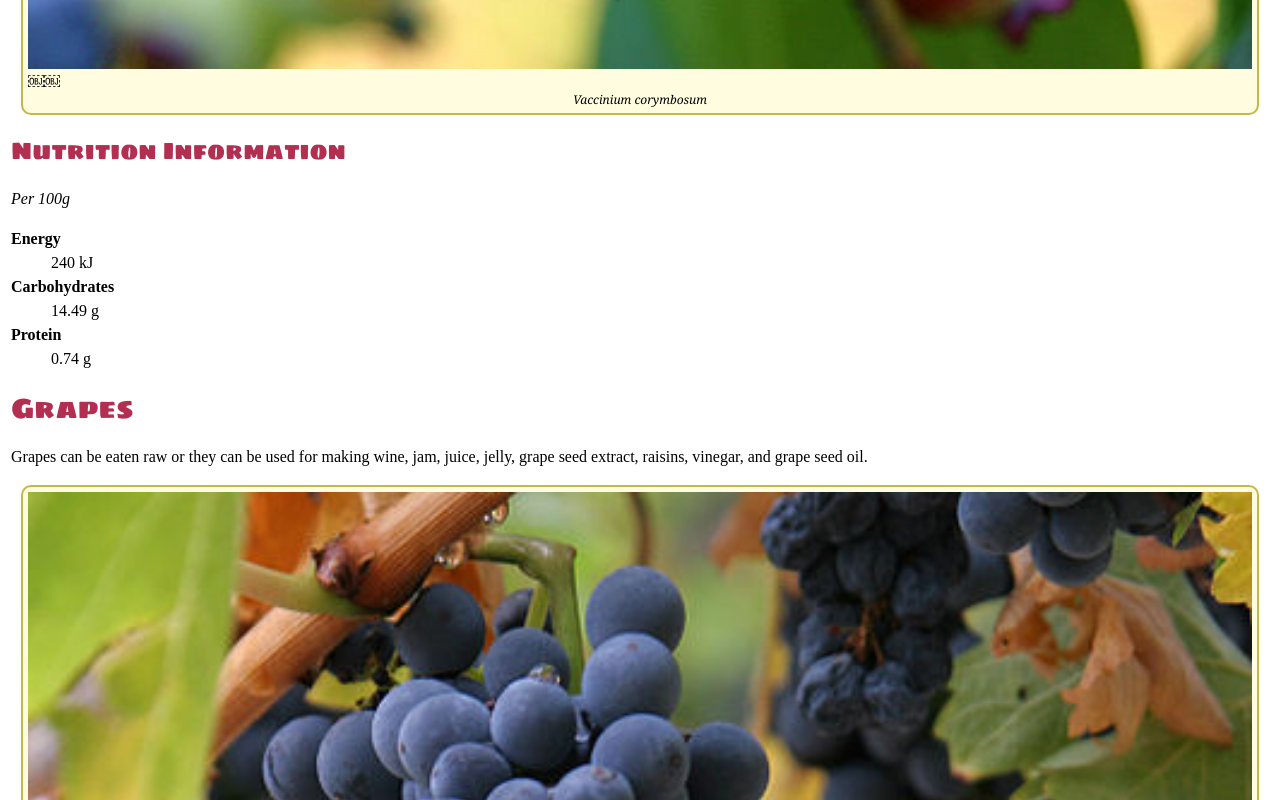
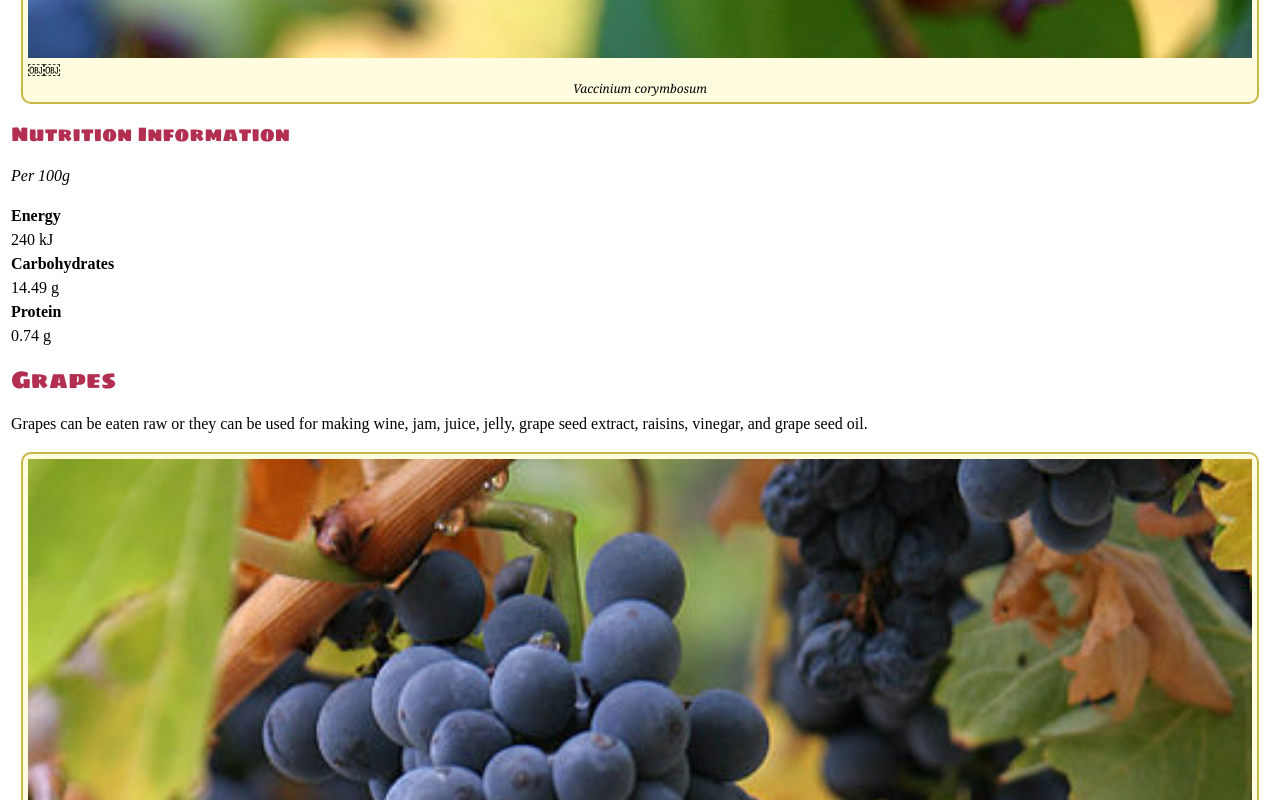
Before and after one commit to robcodonnell/dsn1674-project-1, a plain HTML site: page index.html in a window 1280 px wide. Shown: the part 1260-2060 px from the top of the page. Drawn offline with Linux system fonts and the light colour scheme.

Commit message:
Changed header font size
and aligned dd items to the left

```diff
--- a/css/main.css
+++ b/css/main.css
@@ -27,7 +27,7 @@ h1 {
 h2 {
   color: #b32f52;
   font-family: 'Sigmar One', cursive;
-  font-size: 1.75rem;
+  font-size: 1.5rem;
   font-weight: normal;
   line-height: 1;
 }
@@ -35,7 +35,7 @@ h2 {
 
 h3 {
   color: #b32f52;
-  font-size: 1.5rem;
+  font-size: 1.25rem;
   font-weight: normal;
   line-height: 1;
   font-family: 'Sigmar One', cursive;
@@ -75,6 +75,10 @@ dl {
 
   line-height: 1.5;
   text-align: left;
+}
+
+dd {
+  margin: 0;
 }
 
 figcaption {
```
